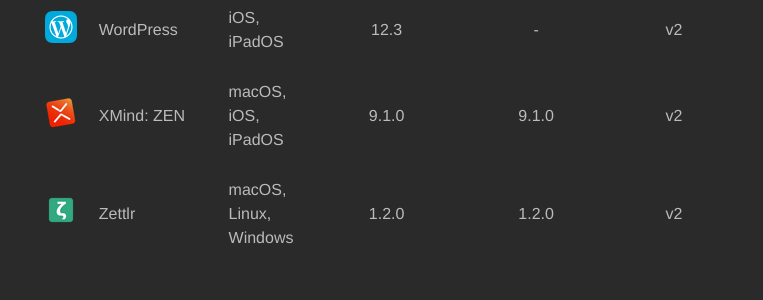
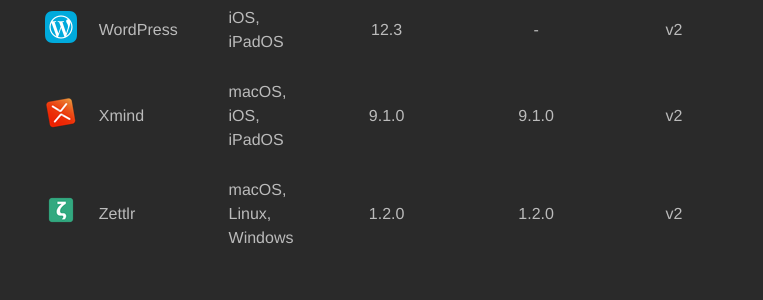
Before and after one commit to textbundle/textbundle.github.io, a Jekyll site: the page built from index.md, in a window 1280 px wide and 900 px high, scrolled down 2484 px. Shown: the part 153-453 px from the top of the window, without its empty margins (258-1021 px from the left). Built offline with Jekyll 4.4.1, drawn with Linux system fonts in a browser that asks for light colours.

Commit message:
Updating entry for Xmind

```diff
--- a/index.md
+++ b/index.md
@@ -209,8 +209,8 @@
         <td class="appstandard">v2</td>
     </tr>
     <tr class="app">
-        <td class="appicon"><a href='https://www.xmind.net/zen/'><img src='images/apps/xmind_zen.png' /></a></td>
-        <td class="appname"><a href='https://www.xmind.net/zen/'>XMind: ZEN</a></td>
+        <td class="appicon"><a href='https://www.xmind.app/'><img src='images/apps/xmind.png' /></a></td>
+        <td class="appname"><a href='https://www.xmind.app/'>Xmind</a></td>
        <td class="appos">macOS, iOS, iPadOS</td>
         <td class="appreading">9.1.0</td>
         <td class="appwriting">9.1.0</td>
```
Also changed, not shown: images/apps/xmind.png (renamed from images/apps/xmind_zen.png), images/apps/xmind@2x.png (renamed from images/apps/xmind_zen@2x.png).
